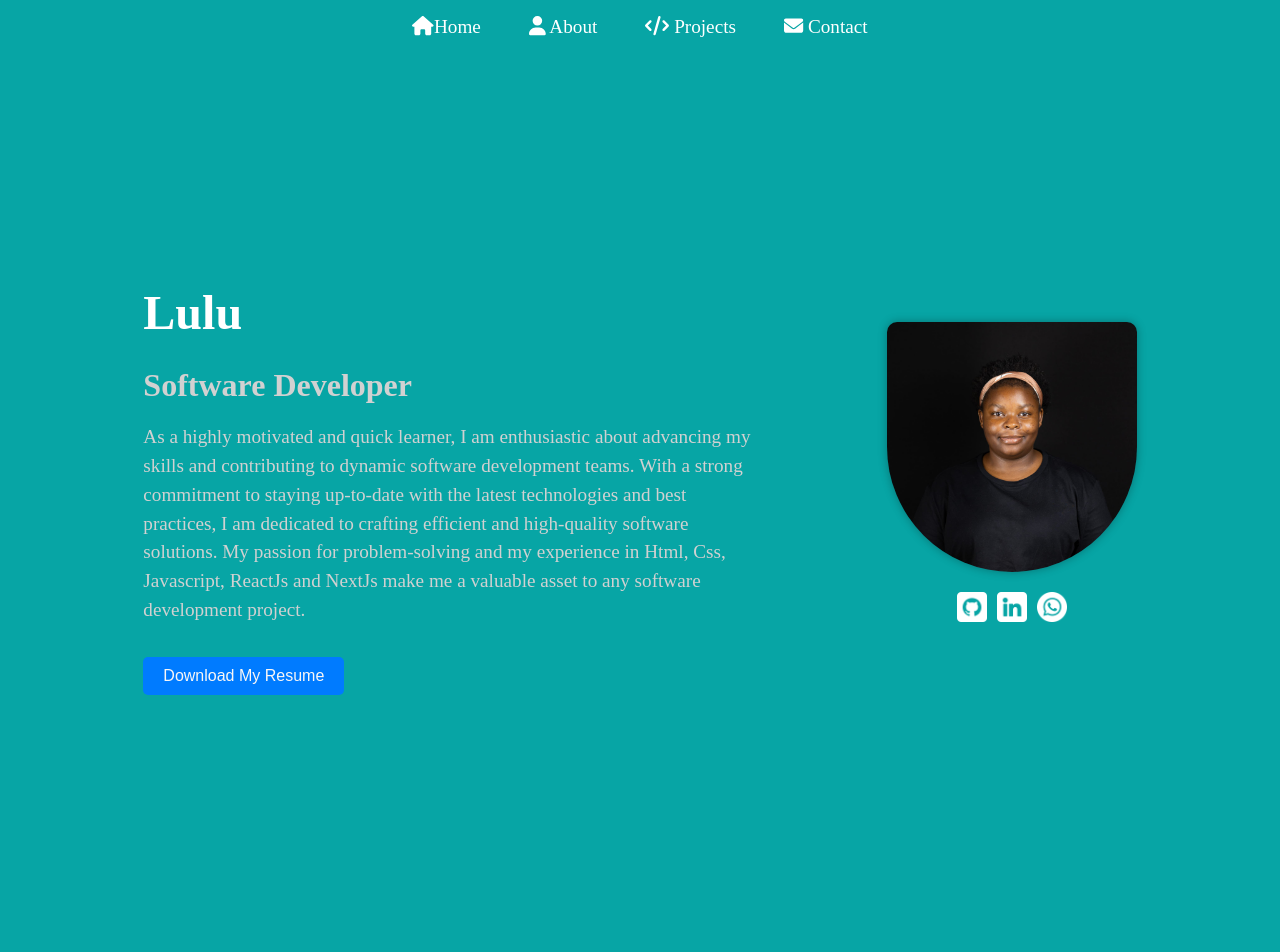
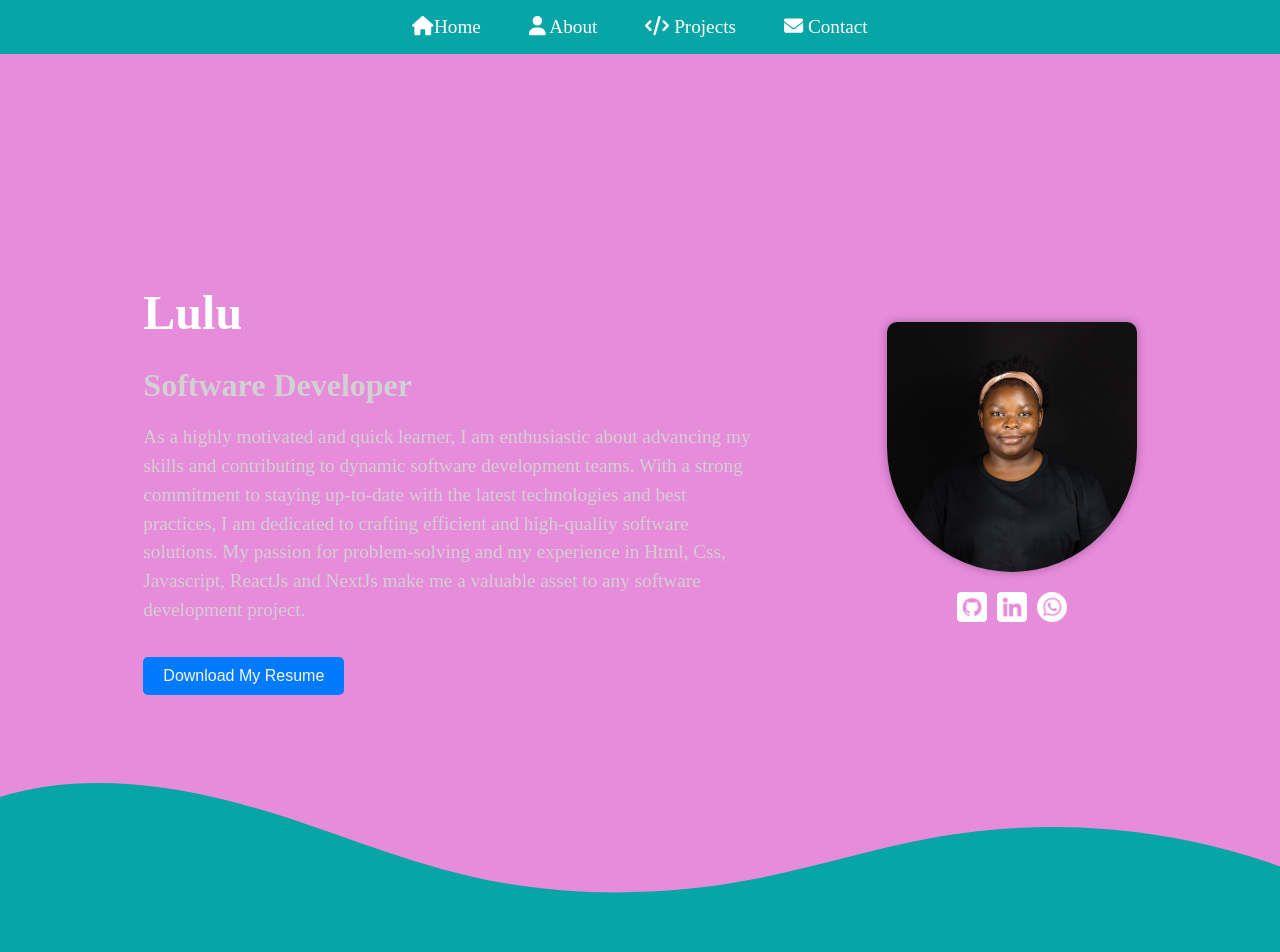
Before and after one commit to MOSOBELULU/myPortfolio, a React (Vite) app in the folder vite-project/: page / in a window 1280 px wide. Shown: the top 952 px of the page. Built offline with nearby package versions, Linux system fonts and the light colour scheme.

Commit message:
working on styling

```diff
--- a/vite-project/src/sections/Home.jsx
+++ b/vite-project/src/sections/Home.jsx
@@ -7,6 +7,7 @@
     link.download = "Mosobe Lulu Resume";
     link.click();
   };
+
   return (
     <div className={classes.section} id="Home">
       <div className={classes.centeredContainer}>
@@ -24,8 +25,10 @@
               and NextJs make me a valuable asset to any software development
               project.
             </p>
-            <div >
-            <button onClick={handleDownload} className={classes.buttons}>Download My Resume</button>
+            <div>
+              <button onClick={handleDownload} className={classes.buttons}>
+                Download My Resume
+              </button>
             </div>
           </div>
         </div>
@@ -36,10 +39,7 @@
             alt="ProfilePic"
           />
           <div className={classes.icons}>
-            <a
-              className={classes.iconlink}
-              href="https://github.com/MOSOBELULU"
-            >
+            <a className={classes.iconlink} href="https://github.com/MOSOBELULU">
               <img src="/images/github (1).png" alt="GitHub" />
             </a>
             <a
@@ -54,6 +54,19 @@
           </div>
         </div>
       </div>
+      <div className={classes.customShapeDividerBottom1718968028}>
+        <svg
+          data-name="Layer 1"
+          xmlns="http://www.w3.org/2000/svg"
+          viewBox="0 0 1200 120"
+          preserveAspectRatio="none"
+        >
+          <path
+            d="M321.39,56.44c58-10.79,114.16-30.13,172-41.86,82.39-16.72,168.19-17.73,250.45-.39C823.78,31,906.67,72,985.66,92.83c70.05,18.48,146.53,26.09,214.34,3V0H0V27.35A600.21,600.21,0,0,0,321.39,56.44Z"
+            className={classes.shapeFill}
+          ></path>
+        </svg>
+      </div>
     </div>
   );
 }
--- a/vite-project/src/sections/Home.module.css
+++ b/vite-project/src/sections/Home.module.css
@@ -1,15 +1,36 @@
-/* CSS for Home.module.css */
+.section {
+  position: relative;
+  background-color: #e78bdb;
+  margin: 0;
+  color: #fff;
 
-.section {
-  margin:  0;
-  /* border-radius: 20px 20px 10px 50px; */
-  color: #fff;
+}
+
+.customShapeDividerBottom1718968028 {
+  position: absolute;
+  bottom: 0;
+  left: 0;
+  width: 100%;
+  overflow: hidden;
+  line-height: 0;
+  transform: rotate(180deg);
+}
+
+.customShapeDividerBottom1718968028 svg {
+  position: relative;
+  display: block;
+  width: calc(100% + 1.3px);
+  height: 121px;
+}
+
+.shapeFill {
+  fill: rgb(7, 165, 165);
 }
 
 .centeredContainer {
   display: flex;
   align-items: center;
-  justify-content:space-evenly;
+  justify-content: space-evenly;
   min-height: 100vh;
   padding: 20px;
 }
@@ -42,7 +63,7 @@
 }
 
 .buttons {
-  display: flex;
+  display:flex;
   gap: 1rem;
 }
 
@@ -55,8 +76,6 @@
   border-radius: 5px;
   cursor: pointer;
 }
-
-
 
 .profileContainer {
   text-align: center;
```
